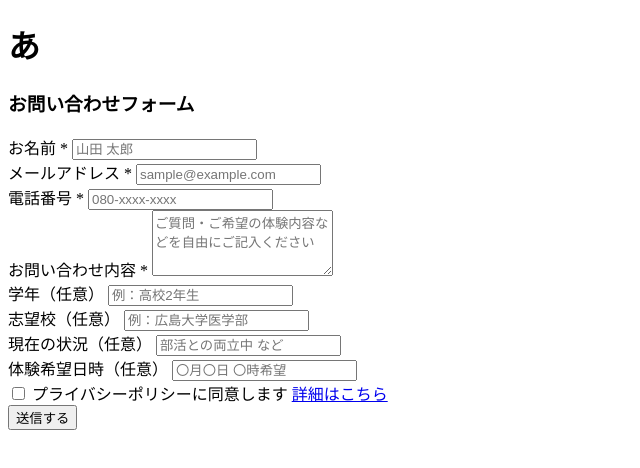
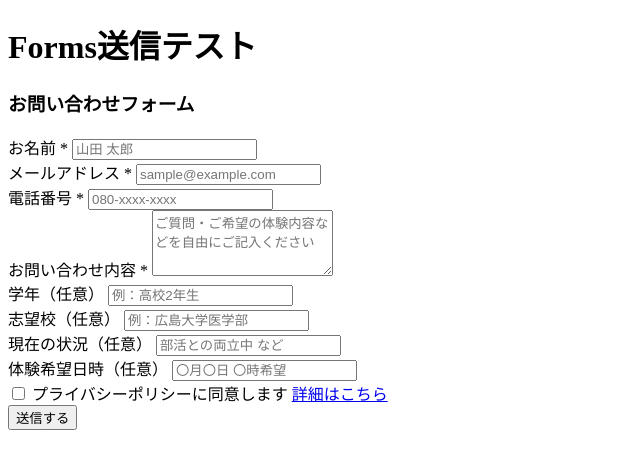
Before and after one commit to gengengorogoro/test, a plain HTML site: page index.html in a window 1280 px wide. Shown: the whole page, without its empty margins (0-640 px from the left). Drawn offline with Linux system fonts and the light colour scheme.

Commit message:
名前変えました

```diff
--- a/index.html
+++ b/index.html
@@ -2,10 +2,10 @@
 <html lang="ja">
 <head>
   <meta charset="UTF-8">
-  <title>あ</title>
+  <title>Forms送信テスト</title>
 </head>
 <body>
-  <h1>あ</h1>
+  <h1>Forms送信テスト</h1>
 <!-- Contact Form -->
 <section id="form" class="max-w-2xl mx-auto px-4 py-8 mb-12 bg-white rounded-xl shadow">
   <h3 class="text-xl font-bold text-blue-700 mb-4">
```
